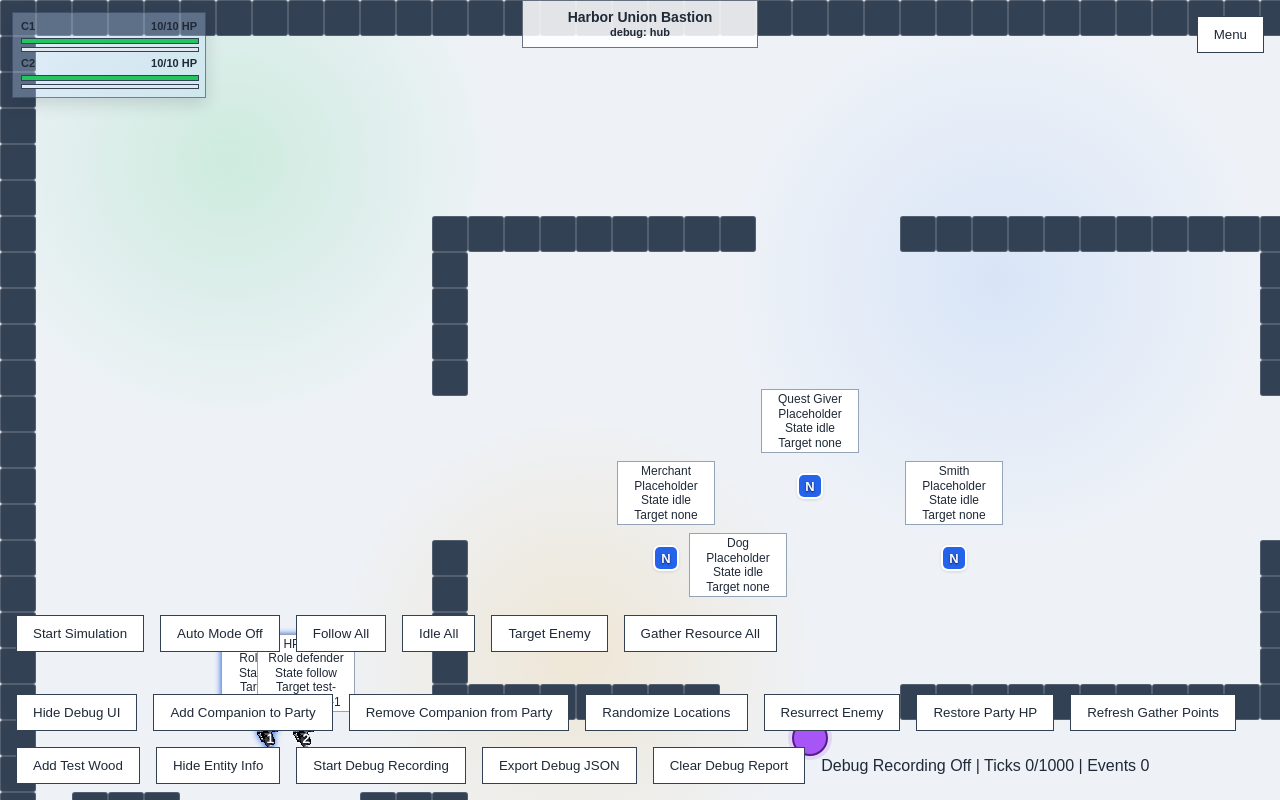
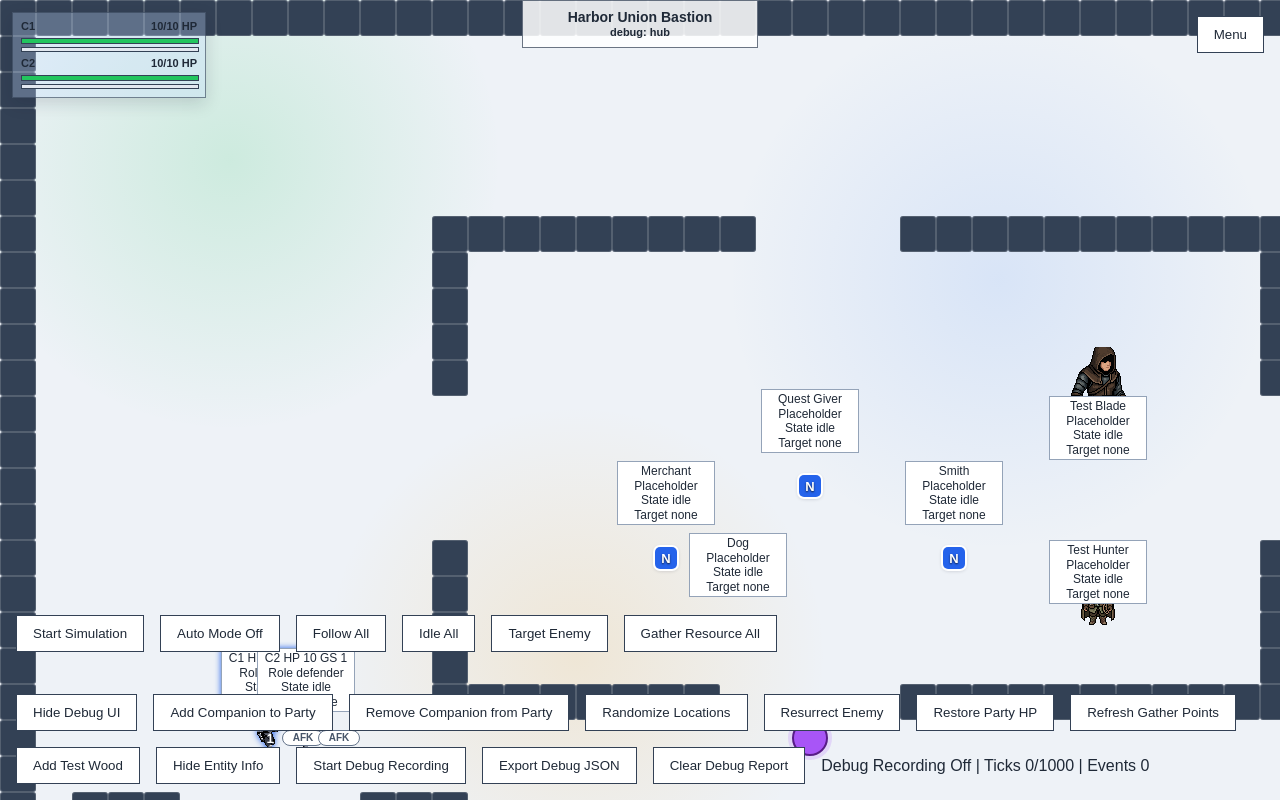
Before and after one commit to furiaz/MMOPartySimulator, a React (Vite) app in the folder client/: page / in a window 1280 px wide. Built offline with nearby package versions, Linux system fonts and the light colour scheme.

Commit message:
Potential art loaded small changes to click and walk

```diff
--- a/client/src/App.css
+++ b/client/src/App.css
@@ -181,6 +181,26 @@
   color: #047857;
 }
 
+.idle-feedback {
+  position: absolute;
+  top: 0;
+  left: 0;
+  z-index: 3;
+  min-width: 32px;
+  margin: 10px 0 0 30px;
+  padding: 1px 4px;
+  border: 1px solid #64748b;
+  border-radius: 999px;
+  background: #ffffff;
+  color: #475569;
+  font-size: 10px;
+  font-weight: 700;
+  line-height: 1.2;
+  text-align: center;
+  pointer-events: none;
+  transition: transform 480ms linear;
+}
+
 .poi-ring {
   position: absolute;
   top: 0;
@@ -204,6 +224,11 @@
 .poi-ring.teleport-poi {
   color: #7e22ce;
   box-shadow: 0 0 0 2px rgba(126, 34, 206, 0.16);
+}
+
+.poi-ring.move-poi {
+  color: #2563eb;
+  box-shadow: 0 0 0 2px rgba(37, 99, 235, 0.16);
 }
 
 .entity-marker {
@@ -373,6 +398,7 @@
   border-radius: 0;
   background: transparent;
   box-shadow: none;
+  cursor: pointer;
 }
 
 .entity-marker.sprite-entity {
@@ -430,11 +456,35 @@
 .npc-placeholder {
   border-radius: 5px;
   background: #2563eb;
+  cursor: pointer;
 }
 
 .npc-placeholder.dog {
   border-radius: 999px 999px 8px 8px;
   background: #a16207;
+}
+
+.npc-image-entity {
+  width: 36px;
+  height: 36px;
+  margin: 0;
+  overflow: visible;
+  border-radius: 0;
+  background: transparent;
+  box-shadow: none;
+  cursor: pointer;
+}
+
+.npc-test-image {
+  position: absolute;
+  left: 50%;
+  bottom: -10px;
+  z-index: 1;
+  max-width: none;
+  image-rendering: pixelated;
+  pointer-events: none;
+  transform: translateX(-50%);
+  user-select: none;
 }
 
 .enemy {
--- a/client/src/App.tsx
+++ b/client/src/App.tsx
@@ -1,4 +1,10 @@
-import { useEffect, useRef, useState, type ReactNode } from "react";
+import {
+  useEffect,
+  useRef,
+  useState,
+  type MouseEvent,
+  type ReactNode,
+} from "react";
 import "./App.css";
 import SpriteAnimation from "./SpriteAnimation";
 
@@ -819,20 +825,28 @@ function getPositionDistance(first: Position, second: Position): number {
 }
 
 function createInitialState(): GameState {
-  const leader = createCompanion(
+  const leader: Companion = {
+    ...createCompanion(
       companionIds[0],
       hubCompanionStartPositions[0],
       companionIds[0],
       "fighter",
       0,
-  );
-  const secondCompanion = createCompanion(
+    ),
+    state: "idle",
+    currentTargetId: null,
+  };
+  const secondCompanion: Companion = {
+    ...createCompanion(
       companionIds[1],
       hubCompanionStartPositions[1],
       companionIds[0],
       "defender",
       1,
-  );
+    ),
+    state: "idle",
+    currentTargetId: null,
+  };
   const npcs = hubNpcStartData.map((npc) =>
     createNpc(npc.id, npc.position, npc.displayName, npc.npcRole),
   );
@@ -1004,6 +1018,12 @@ function App() {
   const inventory = gameState.inventory;
   const activeTeleport = gameState.activeTeleport;
   const teleports = currentMap.teleports;
+  const movePoiPosition =
+    gameState.leaderIntent?.type === "move" &&
+    gameState.leaderIntent.targetPosition &&
+    !isTeleportPosition(gameState.leaderIntent.targetPosition)
+      ? gameState.leaderIntent.targetPosition
+      : null;
   const activeSkillVisualEvents = (gameState.skillVisualEvents ?? []).filter(
     (event) => event.expiresAt > currentTime,
   );
@@ -1247,6 +1267,44 @@ function App() {
     });
   }
 
+  function commandPartyToMoveToPosition(targetPosition: Position) {
+    setGameState((state) => {
+      const leader = state.entities[state.partyLeaderId];
+      const leaderIntentState = setLeaderIntent(state, {
+        type: "move",
+        targetId: null,
+        targetPosition: { ...targetPosition },
+      });
+
+      return leader?.kind === "companion"
+        ? updateEntity(leaderIntentState, {
+            ...leader,
+            state: "follow",
+            currentTargetId: null,
+            commandPriority: "autonomous",
+          })
+        : leaderIntentState;
+    });
+  }
+
+  function commandPartyToMoveFromFloorClick(event: MouseEvent<HTMLDivElement>) {
+    if (event.target !== event.currentTarget) {
+      return;
+    }
+
+    const bounds = event.currentTarget.getBoundingClientRect();
+    const targetPosition = {
+      x: Math.floor((event.clientX - bounds.left) / cellSize),
+      y: Math.floor((event.clientY - bounds.top) / cellSize),
+    };
+
+    if (!isValidFloorPosition(targetPosition)) {
+      return;
+    }
+
+    commandPartyToMoveToPosition(targetPosition);
+  }
+
   function toggleDebugTelemetryRecording() {
     setGameState((state) =>
       state.debugTelemetry?.isRecording
@@ -1290,6 +1348,28 @@ function App() {
     );
   }
 
+  function isTeleportPosition(position: Position): boolean {
+    return teleports.some(
+      (teleport) =>
+        Math.hypot(
+          position.x - teleport.position.x,
+          position.y - teleport.position.y,
+        ) <= 0.001,
+    );
+  }
+
+  function isValidFloorPosition(position: Position): boolean {
+    return (
+      position.x >= 0 &&
+      position.x < currentMap.columns &&
+      position.y >= 0 &&
+      position.y < currentMap.rows &&
+      !currentMap.walls.some(
+        (wall) => wall.x === position.x && wall.y === position.y,
+      )
+    );
+  }
+
   function getCompanionMovementTarget(member: Companion): Position | null {
     if (member.state === "idle" || member.state === "dead") {
       return null;
@@ -1376,6 +1456,7 @@ function App() {
           key={gameState.currentMapId ?? HUB_MAP_ID}
           className={`test-area ${mapTileVisualAssets.floor.className}`}
           aria-label="Follow system top-down test area"
+          onClick={commandPartyToMoveFromFloorClick}
         >
           <div className="map-label-overlay">
             <strong>{currentMap.displayName}</strong>
@@ -1422,7 +1503,10 @@ function App() {
               ) : null}
               <button
                 className="teleporter"
-                onClick={() => triggerTeleport(teleport.id)}
+                onClick={(event) => {
+                  event.stopPropagation();
+                  triggerTeleport(teleport.id);
+                }}
                 style={{
                   transform: `translate(${teleport.position.x * cellSize}px, ${
                     teleport.position.y * cellSize
@@ -1515,6 +1599,22 @@ function App() {
               </div>
             );
           })}
+          {partyMembers.map((member, index) =>
+            member.state === "idle" ? (
+              <div
+                key={`idle-${member.id}`}
+                className="idle-feedback"
+                style={{
+                  transform: `translate(${member.position.x * cellSize}px, ${
+                    member.position.y * cellSize
+                  }px)`,
+                }}
+                title={`Party member ${index + 1} is idle`}
+              >
+                AFK
+              </div>
+            ) : null,
+          )}
           {enemyPoiPosition ? (
             <div
               className="poi-ring enemy-poi"
@@ -1524,6 +1624,17 @@ function App() {
                 }px)`,
               }}
               title="Enemy point of interest"
+            />
+          ) : null}
+          {movePoiPosition ? (
+            <div
+              className="poi-ring move-poi"
+              style={{
+                transform: `translate(${movePoiPosition.x * cellSize}px, ${
+                  movePoiPosition.y * cellSize
+                }px)`,
+              }}
+              title="Move point of interest"
             />
           ) : null}
           {partyMembers.map((member, index) => {
@@ -1549,12 +1660,16 @@ function App() {
                 className={`${getPartyMarkerClass(member, gameState.partyLeaderId)}${
                   redFlashEntityIds.has(member.id) ? " skill-red-flash" : ""
                 }${healedEntityIds.has(member.id) ? " skill-heal-outline" : ""}`}
+                onClick={(event) => {
+                  event.stopPropagation();
+                  commandPartyToMoveToPosition(member.position);
+                }}
                 style={{
                   transform: `translate(${member.position.x * cellSize}px, ${
                     member.position.y * cellSize
                   }px)`,
                 }}
-                title="Party member"
+                title="Move party POI to this party member"
               >
                 {animation ? (
                   <SpriteAnimation
@@ -1629,7 +1744,10 @@ function App() {
                     ? "enemy sprite-entity"
                     : getEntityVisualClassName(enemy)
                 }`}
-                onClick={() => commandPartyToTargetEnemy(enemy.id)}
+                onClick={(event) => {
+                  event.stopPropagation();
+                  commandPartyToTargetEnemy(enemy.id);
+                }}
                 style={{
                   transform: `translate(${enemy.position.x * cellSize}px, ${
                     enemy.position.y * cellSize
@@ -1698,7 +1816,10 @@ function App() {
                     ? " gatherer-target"
                     : ""
                 }`}
-                onClick={() => commandCompanionsToGatherResource(resource.id)}
+                onClick={(event) => {
+                  event.stopPropagation();
+                  commandCompanionsToGatherResource(resource.id);
+                }}
                 style={{
                   transform: `translate(${resource.position.x * cellSize}px, ${
                     resource.position.y * cellSize
@@ -1715,20 +1836,38 @@ function App() {
               </div>
             ),
           )}
-          {npcs.map((npc) => (
+          {npcs.map((npc) => {
+            const visualAsset = getEntityVisualAsset(npc);
+            const isImageNpc = visualAsset.kind === "image";
+
+            return (
               <div
                 key={`${gameState.currentMapId ?? HUB_MAP_ID}-${npc.id}`}
-              className={`entity-marker ${getEntityVisualClassName(npc)}`}
+                className={`entity-marker ${
+                  isImageNpc ? "npc-image-entity" : getEntityVisualClassName(npc)
+                }`}
+                onClick={(event) => {
+                  event.stopPropagation();
+                  commandPartyToMoveToPosition(npc.position);
+                }}
                 style={{
                   transform: `translate(${npc.position.x * cellSize}px, ${
                     npc.position.y * cellSize
                   }px)`,
                 }}
-              title={`${npc.displayName} placeholder`}
-            >
+                title={`Move party POI to ${npc.displayName}`}
+              >
+                {isImageNpc ? (
+                  <img
+                    alt={npc.displayName}
+                    className="npc-test-image"
+                    src={visualAsset.src}
+                  />
+                ) : (
                   <span className="map-marker-id">
                     {npc.npcRole === "dog" ? "D" : "N"}
                   </span>
+                )}
                 <EntityDebugLabel
                   name={npc.displayName}
                   entity={npc}
@@ -1736,7 +1875,8 @@ function App() {
                   isVisible={showEntityInfo}
                 />
               </div>
-          ))}
+            );
+          })}
         </div>
 
         <GameMenu
--- a/client/src/game/debugMap.ts
+++ b/client/src/game/debugMap.ts
@@ -57,6 +57,8 @@ export const npcIds = [
   "hub-merchant",
   "hub-smith",
   "hub-dog",
+  "hub-test-blade",
+  "hub-test-hunter",
 ];
 
 export const companionStartPositions: Position[] = [
@@ -109,6 +111,18 @@ export const hubNpcStartData = [
     position: { x: 20, y: 17 },
     displayName: "Dog",
     npcRole: "dog",
+  },
+  {
+    id: npcIds[4],
+    position: { x: 30, y: 13 },
+    displayName: "Test Blade",
+    npcRole: "test_blade",
+  },
+  {
+    id: npcIds[5],
+    position: { x: 30, y: 17 },
+    displayName: "Test Hunter",
+    npcRole: "test_hunter",
   },
 ] as const;
 
--- a/client/src/game/types.ts
+++ b/client/src/game/types.ts
@@ -540,7 +540,7 @@ export type ResourceEntity = BaseEntity & {
 export type NpcEntity = BaseEntity & {
   kind: "npc";
   displayName: string;
-  npcRole: "quest_giver" | "merchant" | "smith" | "dog";
+  npcRole: "quest_giver" | "merchant" | "smith" | "dog" | "test_blade" | "test_hunter";
 };
 
 export type GameEntity = Enemy | Companion | ResourceEntity | NpcEntity;
--- a/client/src/game/updateGame.ts
+++ b/client/src/game/updateGame.ts
@@ -8,6 +8,7 @@ import {
 import { updateFollowSystem } from "./followSystem";
 import { updateGatherSystem } from "./gatherSystem";
 import { updatePartyFormationSystem } from "./partyFormationSystem";
+import { getPartyMembers } from "./partySystem";
 import { updateRoleSystem } from "./roleSystem";
 import {
   updateSkillShieldBlockPositions,
@@ -23,6 +24,7 @@ import {
   clearExpiredCombatFeedback,
   clearExpiredSkillRuntimeState,
   clearTickMovementPlanning,
+  updateEntity,
   type GameState,
 } from "./state";
 
@@ -50,7 +52,9 @@ export function updateGame(state: GameState): GameState {
   }
 
   const shouldMovePartyTowardPoi =
-    nextState.autoModeEnabled || isMapTeleportPoiActive(nextState);
+    Boolean(nextState.leaderIntent) ||
+    nextState.autoModeEnabled ||
+    isMapTeleportPoiActive(nextState);
 
   if (nextState.autoModeEnabled) {
     nextState = updateRoleSystem(nextState);
@@ -74,9 +78,38 @@ export function updateGame(state: GameState): GameState {
   nextState = updateAttackSystem(nextState, movedEntityIds);
   nextState = updateGatherSystem(nextState, movedEntityIds);
   nextState = updateSkillShieldBlockPositions(nextState);
+  nextState = idleAutonomousPartyMembersWithoutPoi(nextState);
 
   return recordDebugTelemetryTick(
     state,
     clearExpiredCombatFeedback(nextState),
   );
 }
+
+function idleAutonomousPartyMembersWithoutPoi(state: GameState): GameState {
+  if (state.leaderIntent || state.activeTeleport) {
+    return state;
+  }
+
+  let nextState = state;
+
+  for (const member of getPartyMembers(nextState)) {
+    if (
+      member.commandPriority === "direct" ||
+      member.state === "idle" ||
+      member.state === "dead"
+    ) {
+      continue;
+    }
+
+    nextState = updateEntity(nextState, {
+      ...member,
+      state: "idle",
+      currentTargetId: null,
+      defendPosition: null,
+      commandPriority: "autonomous",
+    });
+  }
+
+  return nextState;
+}
--- a/client/src/visualAssets.ts
+++ b/client/src/visualAssets.ts
@@ -20,7 +20,15 @@ export type PlaceholderVisualAsset = {
   className: string;
 };
 
-export type EntityVisualAsset = SpriteVisualAsset | PlaceholderVisualAsset;
+export type ImageVisualAsset = {
+  kind: "image";
+  src: string;
+};
+
+export type EntityVisualAsset =
+  | SpriteVisualAsset
+  | PlaceholderVisualAsset
+  | ImageVisualAsset;
 
 export type MapTileVisualAsset = {
   kind: "placeholder";
@@ -29,6 +37,7 @@ export type MapTileVisualAsset = {
 
 const testCharacterBasePath = "/Asserts/Characters/Test-Character";
 const testEnemyBasePath = "/Asserts/Characters/Test-Enemy";
+const testNpcBasePath = "/Asserts/Characters/Test-NPC";
 const defaultFrameDurationMs = 100;
 
 function createFrames(
@@ -121,12 +130,22 @@ export const entityVisualAssets = {
     kind: "placeholder",
     className: "npc-placeholder dog",
   },
+  testBlade: {
+    kind: "image",
+    src: `${testNpcBasePath}/Bladesouth.png`,
+  },
+  testHunter: {
+    kind: "image",
+    src: `${testNpcBasePath}/Huntersouth.png`,
+  },
 } satisfies {
   testCharacter: SpriteVisualAsset;
   enemy: SpriteVisualAsset;
   resource: Record<string, PlaceholderVisualAsset>;
   npc: PlaceholderVisualAsset;
   dog: PlaceholderVisualAsset;
+  testBlade: ImageVisualAsset;
+  testHunter: ImageVisualAsset;
 };
 
 export const mapTileVisualAssets = {
@@ -150,6 +169,14 @@ export function getEntityVisualAsset(entity: GameEntity): EntityVisualAsset {
   }
 
   if (entity.kind === "npc") {
+    if (entity.npcRole === "test_blade") {
+      return entityVisualAssets.testBlade;
+    }
+
+    if (entity.npcRole === "test_hunter") {
+      return entityVisualAssets.testHunter;
+    }
+
     return entity.npcRole === "dog"
       ? entityVisualAssets.dog
       : entityVisualAssets.npc;
```
Also changed, not shown: client/public/Asserts/Characters/Test-NPC/Bladesouth.png (added), client/public/Asserts/Characters/Test-NPC/Huntersouth.png (added). Lines whose indentation alone changed are shown as unchanged.
